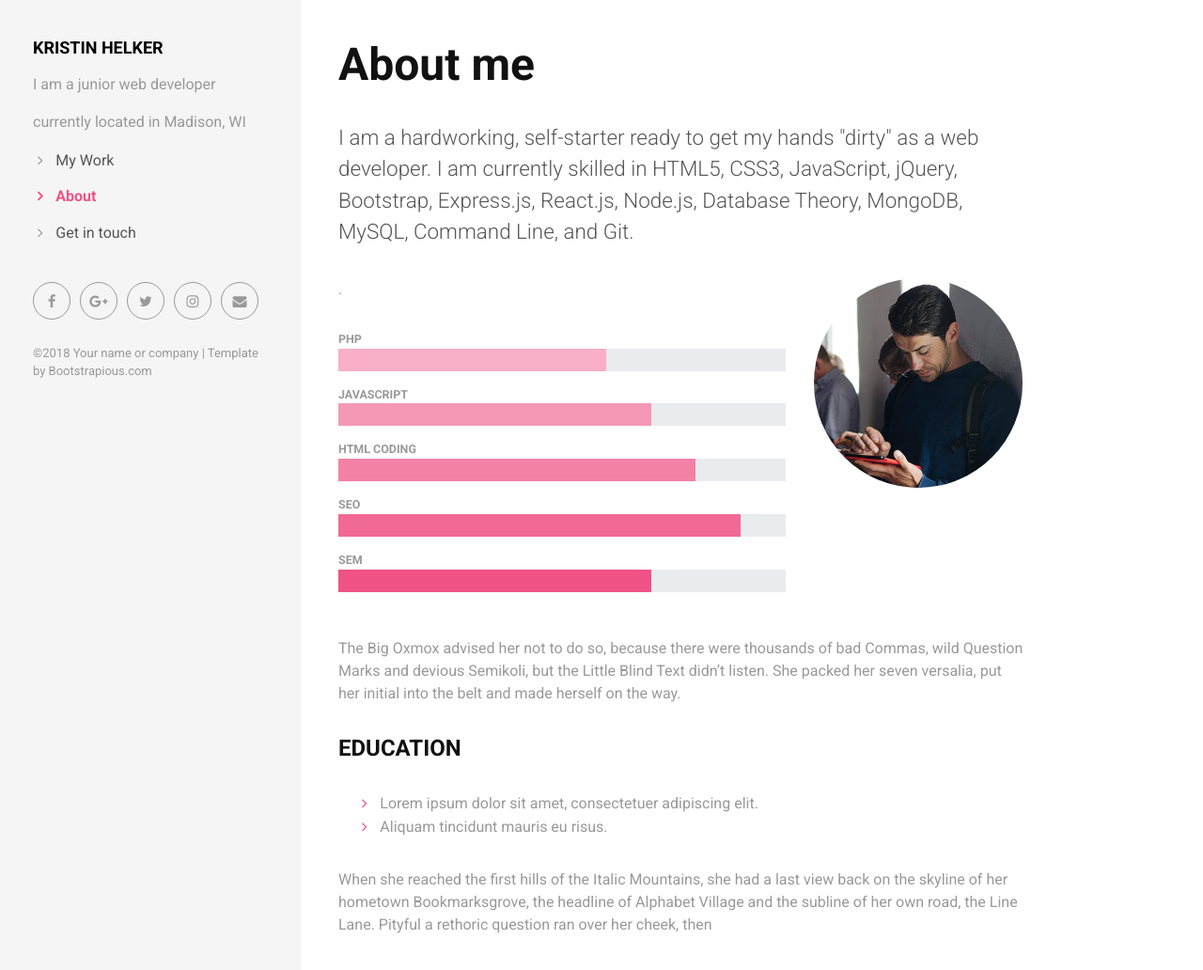
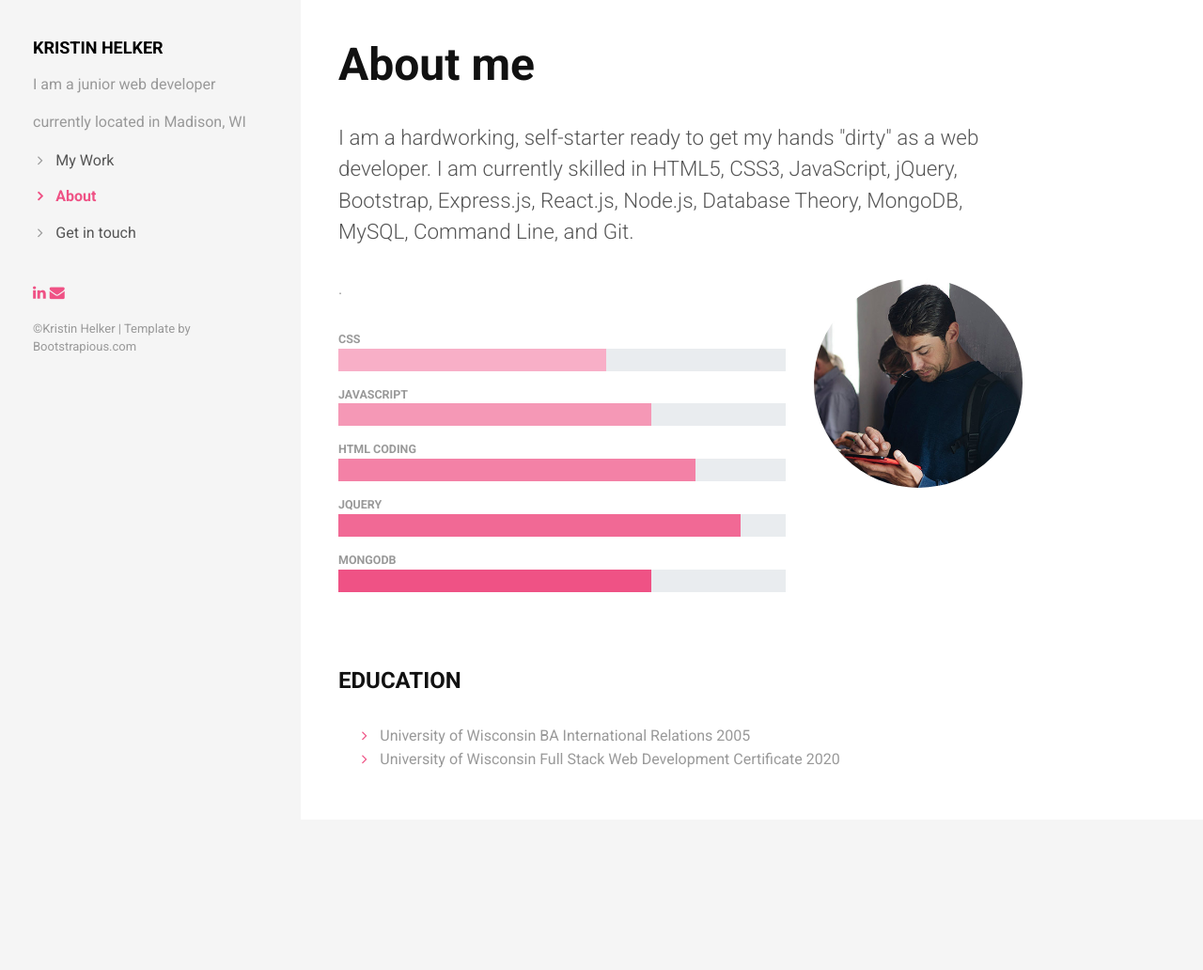
Before and after one commit to klhelker/Portfolio, a plain HTML site: page about.html in a window 1280 px wide. Shown: the whole page at 94% size. After the commit the page ends 872 px from the top, so only its background shows below. Drawn offline with Linux system fonts and the light colour scheme.

Commit message:
Added resume link and fixed media links

```diff
--- a/about.html
+++ b/about.html
@@ -45,9 +45,9 @@
                 <!-- Link-->
                 <li class="sidebar-item"><a href="contact.html" class="sidebar-link">Get in touch</a></li>
             </ul>
-            <p class="social"><a href="#" data-animate-hover="pulse" class="external facebook"><i class="fa fa-facebook"></i></a><a href="#" data-animate-hover="pulse" class="external gplus"><i class="fa fa-google-plus"></i></a><a href="#" data-animate-hover="pulse" class="external twitter"><i class="fa fa-twitter"></i></a><a href="#" title="" class="external instagram"><i class="fa fa-instagram"></i></a><a href="#" data-animate-hover="pulse" class="email"><i class="fa fa-envelope"></i></a></p>
+              <a href="https://www.linkedin.com/in/kristin-helker-788096196/" data-animate-hover="pulse" class="external twitter"><i class="fa fa-linkedin"></i></a> <a href="contact.html" data-animate-hover="pulse" class="email"><i class="fa fa-envelope"></i></a></p>
             <div class="copyright text-center text-md-left">
-              <p class="credit">&copy;2018 Your name or company | Template by <a href="http://bootstrapious.com/portfolio-themes" class="external">Bootstrapious.com</a></p>
+              <p class="credit">&copy;Kristin Helker | Template by <a href="http://bootstrapious.com/portfolio-themes" class="external">Bootstrapious.com</a></p>
               <!-- Please do not remove the backlink to us, unless you support the development at http://bootstrapious.com/donate. It is part of the license conditions. Thanks for understanding :)        -->
             </div>
           </div>
@@ -68,7 +68,7 @@
                   <div class="col-lg-8">
                     <p> .</p>
                     <div class="skill-item">
-                      <div class="progress-title">PHP</div>
+                      <div class="progress-title">CSS</div>
                       <div class="progress">
                         <div role="progressbar" aria-valuenow="60" aria-valuemin="0" aria-valuemax="100" style="width: 60%;" class="progress-bar progress-bar-skill1"><span class="sr-only">60</span></div>
                       </div>
@@ -86,13 +86,13 @@
                       </div>
                     </div>
                     <div class="skill-item">
-                      <div class="progress-title">SEO</div>
+                      <div class="progress-title">JQuery</div>
                       <div class="progress">
                         <div role="progressbar" aria-valuenow="90" aria-valuemin="0" aria-valuemax="100" style="width: 90%;" class="progress-bar progress-bar-skill4"><span class="sr-only">90</span></div>
                       </div>
                     </div>
                     <div class="skill-item">
-                      <div class="progress-title">SEM</div>
+                      <div class="progress-title">MongoDB</div>
                       <div class="progress">
                         <div role="progressbar" aria-valuenow="70" aria-valuemin="0" aria-valuemax="100" style="width: 70%;" class="progress-bar progress-bar-skill5"><span class="sr-only">70</span></div>
                       </div>
@@ -102,13 +102,12 @@
                     <p><img src="img/about.jpg" alt="This is me" class="image rounded-circle img-fluid"></p>
                   </div>
                 </div>
-                <p>The Big Oxmox advised her not to do so, because there were thousands of bad Commas, wild Question Marks and devious Semikoli, but the Little Blind Text didn’t listen. She packed her seven versalia, put her initial into the belt and made herself on the way.</p>
+                <p></p>
                 <h4 class="text-uppercase">Education</h4>
                 <ul>
-                  <li>Lorem ipsum dolor sit amet, consectetuer adipiscing elit.</li>
-                  <li>Aliquam tincidunt mauris eu risus.</li>
+                  <li>University of Wisconsin BA International Relations 2005</li>
+                  <li>University of Wisconsin Full Stack Web Development Certificate 2020</li>
                 </ul>
-                <p>When she reached the first hills of the Italic Mountains, she had a last view back on the skyline of her hometown Bookmarksgrove, the headline of Alphabet Village and the subline of her own road, the Line Lane. Pityful a rethoric question ran over her cheek, then</p>
               </div>
             </div>
           </div>
```
Also changed, not shown: contact.html (+8 -7 lines), index.html (+4 -2 lines).
